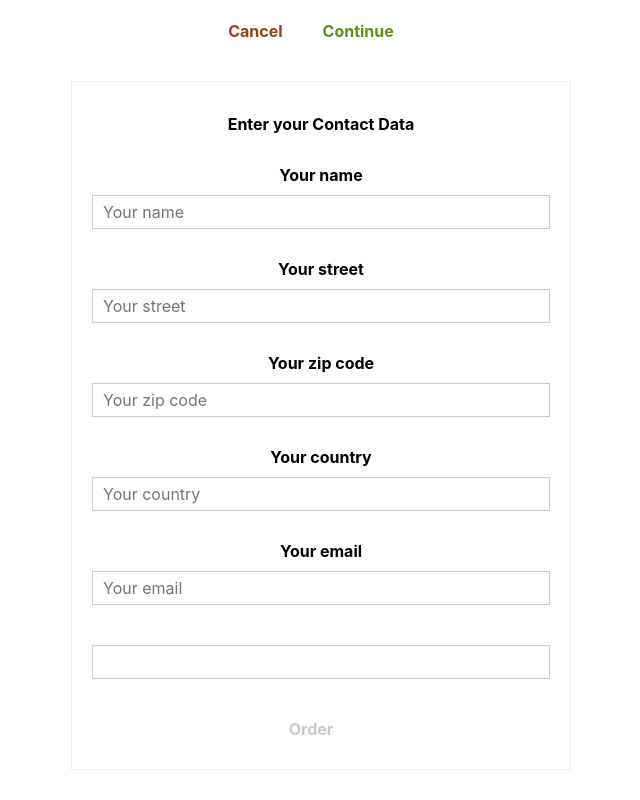
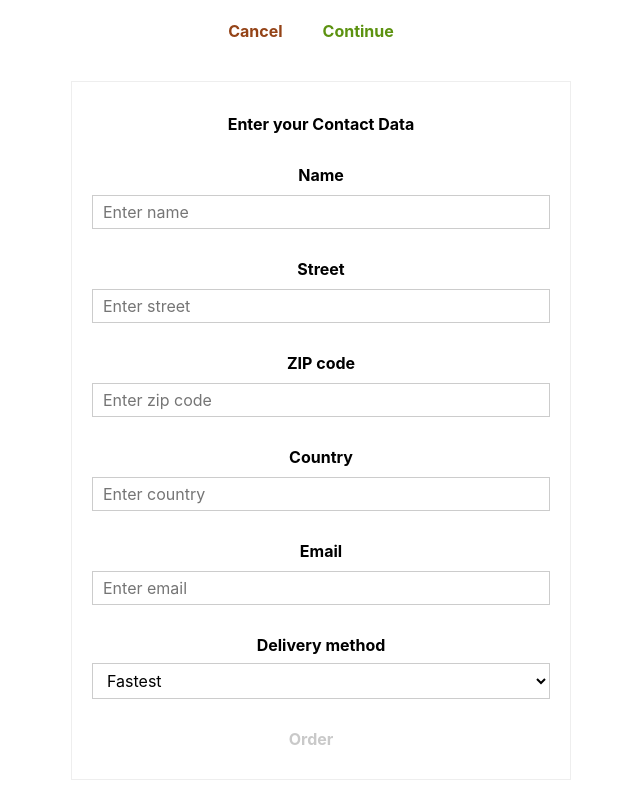
Before and after one commit to mkolodiy/burger-builder, a React (Create React App) app: page /checkout/contact-data in a window 1280 px wide. Shown: the part 731-1531 px from the top of the page, without its empty margins (319-959 px from the left). Built offline with nearby package versions, Linux system fonts and the light colour scheme.

Commit message:
Automatic form generation based on configuration.

```diff
--- a/src/components/UI/Input/Input.tsx
+++ b/src/components/UI/Input/Input.tsx
@@ -2,11 +2,23 @@ import React, { FC } from 'react';
 import { InputType } from '../../../common/Types';
 import './Input.scss';
 
+interface ElementConfigOptions {
+  value: string;
+  displayValue: string;
+}
+
+interface ElementConfig {
+  type?: string;
+  placeholder?: string;
+  options?: ElementConfigOptions[];
+}
+
 interface Props {
   label: string | undefined;
   elementType: InputType;
-  elementConfig: {};
-  elementValue: any;
+  elementConfig: ElementConfig;
+  elementValue: string;
+  onChange: (event: any) => void;
 }
 
 const Input: FC<Props> = props => {
@@ -18,6 +30,7 @@ const Input: FC<Props> = props => {
           className="input__element"
           {...props.elementConfig}
           value={props.elementValue}
+          onChange={props.onChange}
         />
       );
       break;
@@ -27,7 +40,24 @@ const Input: FC<Props> = props => {
           className="input__element"
           {...props.elementConfig}
           value={props.elementValue}
+          onChange={props.onChange}
         />
+      );
+      break;
+    case InputType.SELECT:
+      inputElement = (
+        <select
+          className="input__element"
+          value={props.elementValue}
+          onChange={props.onChange}
+        >
+          {props.elementConfig.options &&
+            props.elementConfig.options.map(option => (
+              <option key={option.value} value={option.value}>
+                {option.displayValue}
+              </option>
+            ))}
+        </select>
       );
       break;
     default:
@@ -36,6 +66,7 @@ const Input: FC<Props> = props => {
           className="input__element"
           {...props.elementConfig}
           value={props.elementValue}
+          onChange={props.onChange}
         />
       );
   }
--- a/src/containers/Checkout/ContactData/ContactData.tsx
+++ b/src/containers/Checkout/ContactData/ContactData.tsx
@@ -24,6 +24,7 @@ interface ElementConfig {
 }
 
 interface Element {
+  label: string;
   elementType: InputType;
   elementConfig: ElementConfig;
   elementValue: string;
@@ -41,46 +42,52 @@ class ContactData extends Component<Props> {
   state: State = {
     orderForm: {
       name: {
+        label: 'Name',
         elementType: InputType.INPUT,
         elementConfig: {
           type: 'text',
-          placeholder: 'Your name'
+          placeholder: 'Enter name'
         },
         elementValue: ''
       },
       street: {
+        label: 'Street',
         elementType: InputType.INPUT,
         elementConfig: {
           type: 'text',
-          placeholder: 'Your street'
+          placeholder: 'Enter street'
         },
         elementValue: ''
       },
       zipCode: {
+        label: 'ZIP code',
         elementType: InputType.INPUT,
         elementConfig: {
           type: 'text',
-          placeholder: 'Your zip code'
+          placeholder: 'Enter zip code'
         },
         elementValue: ''
       },
       country: {
+        label: 'Country',
         elementType: InputType.INPUT,
         elementConfig: {
           type: 'text',
-          placeholder: 'Your country'
+          placeholder: 'Enter country'
         },
         elementValue: ''
       },
       email: {
+        label: 'Email',
         elementType: InputType.INPUT,
         elementConfig: {
           type: 'email',
-          placeholder: 'Your email'
+          placeholder: 'Enter email'
         },
         elementValue: ''
       },
       deliveryMethod: {
+        label: 'Delivery method',
         elementType: InputType.SELECT,
         elementConfig: {
           options: [
@@ -88,7 +95,7 @@ class ContactData extends Component<Props> {
             { value: 'cheapest', displayValue: 'Cheapest' }
           ]
         },
-        elementValue: ''
+        elementValue: 'fastest'
       }
     },
     loading: false,
@@ -97,17 +104,36 @@ class ContactData extends Component<Props> {
 
   _orderHandler = (event: SyntheticEvent) => {
     event.preventDefault();
+    this.setState({ loading: true });
+    const formData: { [key: string]: string } = {};
 
-    this.setState({ loading: true });
+    for (let key in this.state.orderForm) {
+      formData[key] = this.state.orderForm[key].elementValue;
+    }
+
     const order = {
       ingredients: this.props.ingredients,
       price: this.props.totalPrice,
-      customer: {}
+      orderData: formData
     };
     axios
       .post('/orders.json', order)
       .then(() => this.setState({ loading: false, loaded: true }))
       .catch(() => this.setState({ loading: false }));
+  };
+
+  _onChangeHandler = (event: any, inputIdentifier: string) => {
+    const updatedOrderForm = {
+      ...this.state.orderForm
+    };
+    const updatedFormElement = {
+      ...updatedOrderForm[inputIdentifier]
+    };
+    updatedFormElement.elementValue = event.target.value;
+    updatedOrderForm[inputIdentifier] = updatedFormElement;
+    this.setState({
+      orderForm: updatedOrderForm
+    });
   };
 
   _renderForm = () => {
@@ -126,7 +152,8 @@ class ContactData extends Component<Props> {
               elementValue={formElement.config.elementValue}
               elementType={formElement.config.elementType}
               elementConfig={formElement.config.elementConfig}
-              label={formElement.config.elementConfig.placeholder}
+              label={formElement.config.label}
+              onChange={event => this._onChangeHandler(event, formElement.id)}
             />
           ))}
           <Button
```
